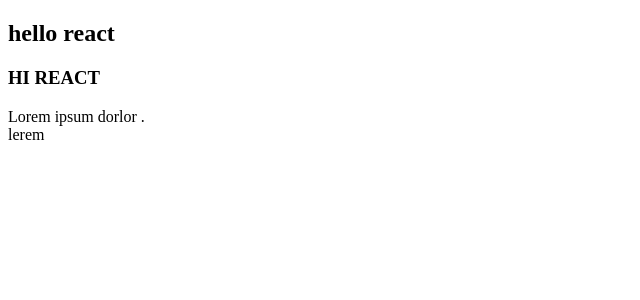
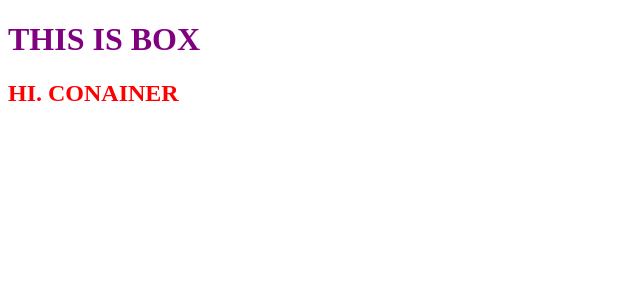
Before and after one commit to jeon602/React103123, a React (Create React App) app: page / in a window 1280 px wide. Shown: the top 300 px of the page, without its empty margins (0-640 px from the left). Built offline with nearby package versions, Linux system fonts and the light colour scheme.

Commit message:
여러 파일에서 중복된 named export를 import하는 방법 연습 14:51 1101

```diff
--- a/src/App.js
+++ b/src/App.js
@@ -1,37 +1,11 @@
+import Box, { color } from "./MyComp1101/Box";
+import Container, { color as containercolor } from "./MyComp1101/Container";
 function App() {
-  //jax에서 태그 사용시 꼭 종료태그를 작성해야 함.
-  //빈요소이면 시작 태그에서 종료
   return (
     <div>
-      <h2>hello react</h2>
-      <h3>HI REACT</h3>
-      <p>
-        Lorem ipsum dorlor .<br />
-        lerem{" "}
-      </p>
+      <Box style={{ color: color }} />
+      <Container style={{ color: containercolor }} />
     </div>
   );
 }
-//built -in component는 소문자로 시작
-//COMPONENT 명은 반드시 대문자로 시작
-//직접 작성하는 component는 반드시 return값을 가져야 하며
-//보통 return값은 JSX 코드이다 ()
-function MyComp() {
-  //return의 jsx코드 작성 가능
-  //꼭 하나의 root tag(상위 태그)가 존재해야 한다. 두 개의 태그를 사용하면 안되며
-  //div 태그로 감싸서 2개를 작성한다.
-  //return <div><h2>hi component</h2></div>
-  //return값이 여러줄이면 () 로 감싸기
-  //return(
-  // <div>
-  // <h1></h1>
-  // <h2></h2>
-  // </div>)
-  // root tag가 필요없다면 fragment로 사용가능하다 <div> 대신 빈 <>
-
-  //jsx에서 주석사용법
-  // {/* */}
-  // {/* fragment는 <></>*/}
-  return <h2>hi component</h2>;
-}
 export default App;
--- /dev/null
+++ b/src/MyComp1101/Box.js
@@ -0,0 +1,8 @@
+export default function Box({ style }) {
+  return (
+    <div style={style}>
+      <h1>THIS IS BOX</h1>
+    </div>
+  );
+}
+export const color = "purple";
--- /dev/null
+++ b/src/MyComp1101/Container.js
@@ -0,0 +1,8 @@
+export default function Container({ style }) {
+  return (
+    <div style={style}>
+      <h2>HI. CONAINER</h2>
+    </div>
+  );
+}
+export const color = "red";
```
